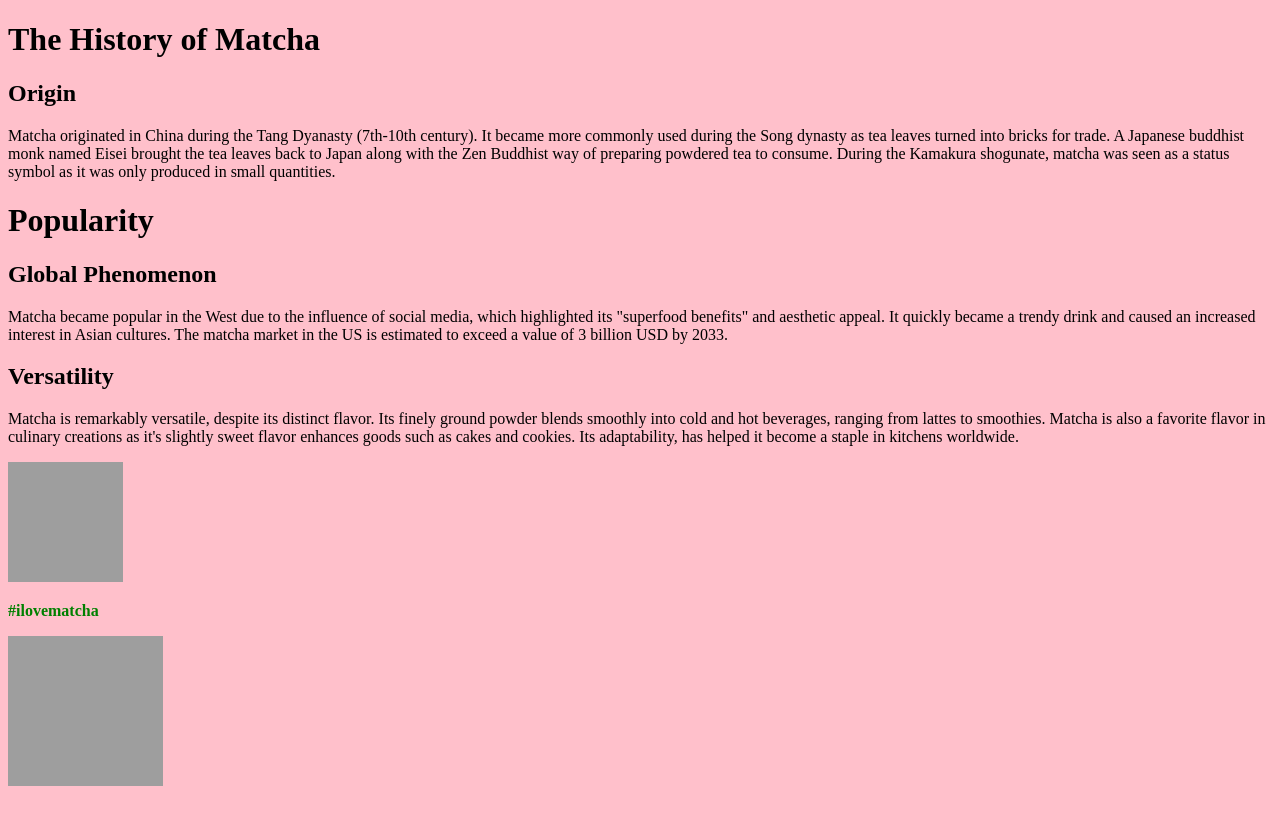
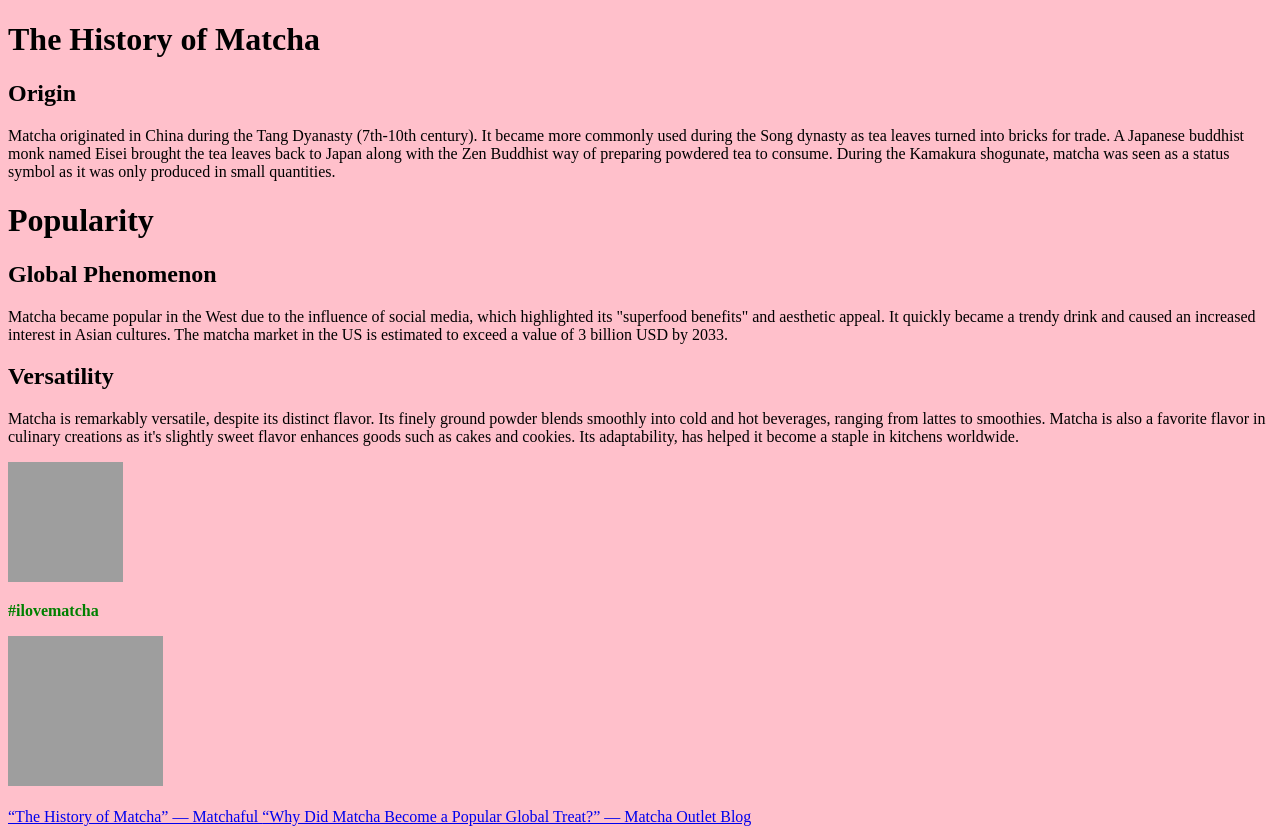
Before and after one commit to sanvishankar9/sanvishankar9.github.io, a plain HTML site: page index.html in a window 1280 px wide. Before the commit the page ends 800 px from the top, so only its background shows below. Drawn offline with Linux system fonts and the light colour scheme; grey boxes are pictures that could not be loaded.

Commit message:
Update index.html

```diff
--- a/index.html
+++ b/index.html
@@ -18,5 +18,15 @@ Matcha is also a favorite flavor in culinary creations as it's slightly sweet fl
 <img src="https://www.pexels.com/photo/iced-matcha-latte-with-whisk-and-greenery-32695045/" alt="Iced Matcha Latte jpg" height="120" width="115">
 <p><strong><p style="color:green"> #ilovematcha </p></strong>
 <img src="https://live.staticflickr.com/5517/9600173692_089c06d74a_b.jpg" alt="Matcha Latte jpg" height="150" width="155">
+<br>
+</br>
+<a href="https://www.matchaful.com/pages/the-history-of-matcha?srsltid=AfmBOooXdfcLT8kunqt6a587WknqEdrao57GA-xwxhnWFrVsLHcBJ1Iq"
+   target="_blank" rel="noopener noreferrer">
+  “The History of Matcha” — Matchaful
+</a>
+<a href="https://matchaoutlet.com/blogs/articles/hy-did-matcha-become-a-popular-global-treat-matchaoutletcom#:~:text=Fad%20diets%20and%20superfoods%20have,than%20just%20matcha%20for%20drinking."
+   target="_blank" rel="noopener noreferrer">
+  “Why Did Matcha Become a Popular Global Treat?” — Matcha Outlet Blog
+</a>
 </body>
 </html>
```
